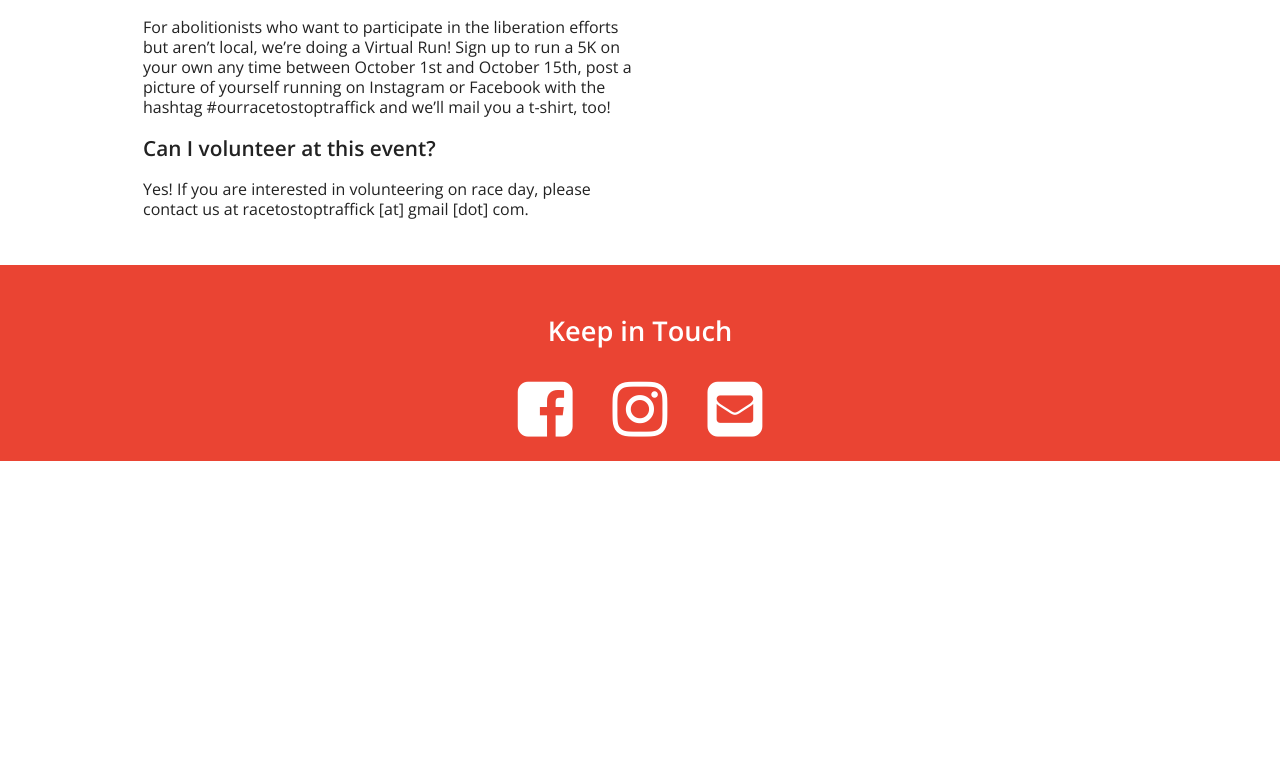
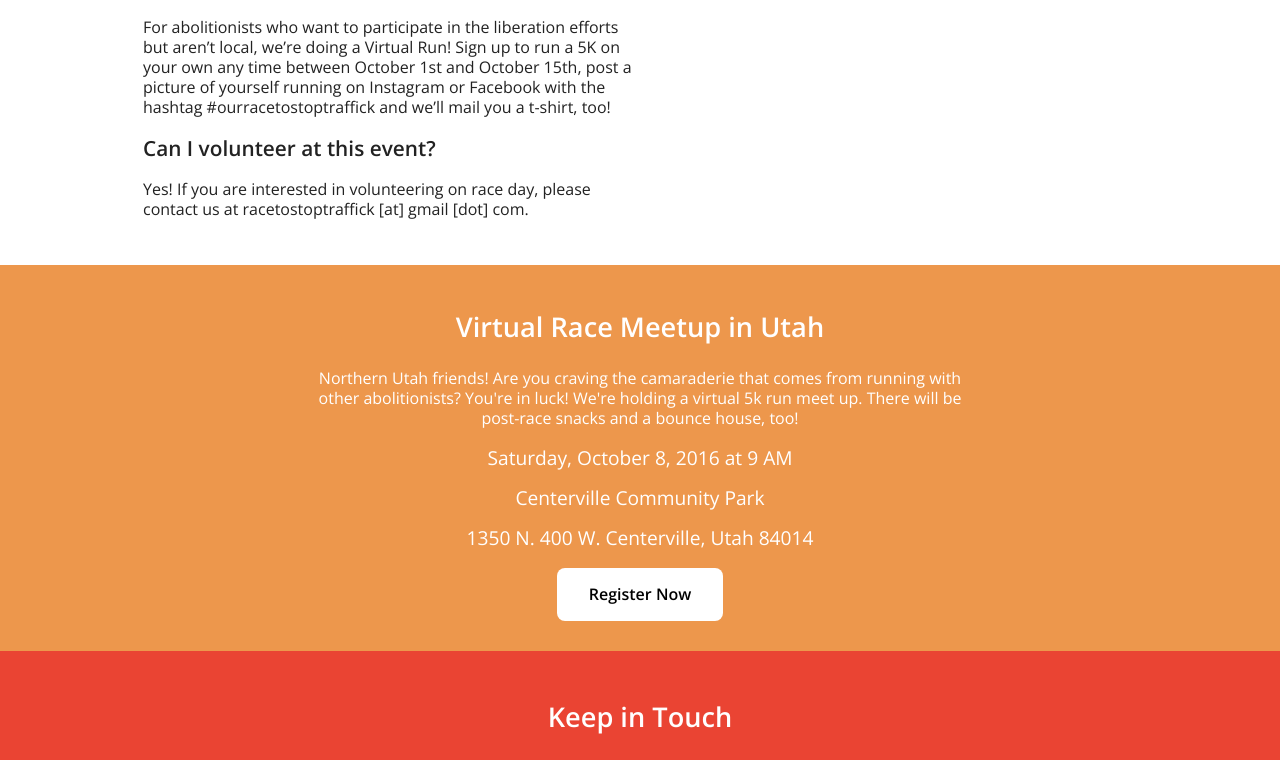
Before and after one commit to lwoodmansee/lwoodmansee.github.io, a plain HTML site: page index.html in a window 1280 px wide. Shown: the part 2017-2777 px from the top of the page. Before the commit the page ends 2478 px from the top, so only its background shows below. Drawn offline with nearby package versions, Linux system fonts and the light colour scheme.

Commit message:
Virtual race information added

```diff
--- a/css/main.css
+++ b/css/main.css
@@ -181,6 +181,16 @@ header {
   background-color: #BC3628;
 }
 
+.virtual-button {
+  background-color: white;
+  color: black;
+}
+
+.virtual-button:hover {
+  color: white;
+  background-color: #EA4433;
+}
+
 .navbar {
     position: absolute;
     right: 0;
@@ -212,6 +222,11 @@ header {
   color: white;
   padding-top: 20px;
   padding-bottom: 30px;
+}
+
+.virtual {
+  background-color: #ED974C;
+  color: white;
 }
 
 .logo {
--- a/index.html
+++ b/index.html
@@ -42,7 +42,7 @@
             <h1 class="title">O.U.R. Race to Stop Traffick</h1>
             <p class="sponsor">Sponsored by Klima Orthodontics</p>
             <p class="description">Come join us as we “Race to Stop Traffick” on October 15, 2016! All proceeds from this event will go straight to Operation Underground Railroad, whose mission is to rescue children around the world from sex slavery and trafficking.</p>
-            <a class="signup-button" href="http://www.active.com/lorton-va/running/distance-running-races/o-u-r-race-to-stop-traffick-sponsored-by-klima-orthodontics-2016">Register Now</a>
+            <a class="signup-button" href="http://www.active.com/lorton-va/running/distance-running-races/o-u-r-race-to-stop-traffick-sponsored-by-klima-orthodontics-2016"><strong>Register Now</strong></a>
         </div>
         </header>
 
@@ -105,6 +105,20 @@
                 </div>
               </div>
             </div>
+            </section>
+
+        <section id="virtual" class="details virtual">
+            <div class="container">
+            <div align="middle">
+                <h2 class="section-header">Virtual Race Meetup in Utah</h2>
+                <p class="description">Northern Utah friends! Are you craving the camaraderie that comes from running with other abolitionists? You're in luck! We're holding a virtual 5k run meet up. There will be post-race snacks and a bounce house, too!</p>
+                <p class="sponsor">Saturday, October 8, 2016 at 9 AM</p>
+                <p class="sponsor">Centerville Community Park</p>
+                <p class="sponsor">1350 N. 400 W. Centerville, Utah 84014</p>
+                <a class="signup-button virtual-button" href="https://endurancecui.active.com/event-reg/select-race?e=37043154"><strong>Register Now</strong></a>
+            </div>
+            </div>
+        </section>
 
         </section>
         <footer class="footer">
```
